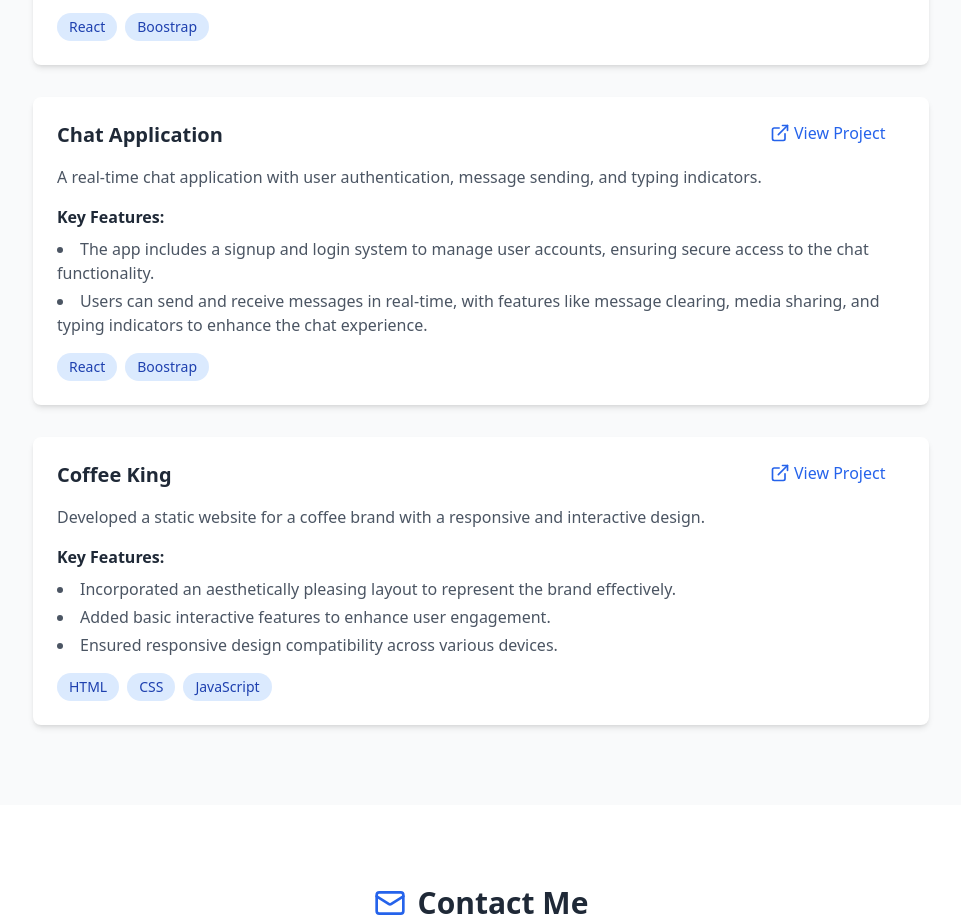
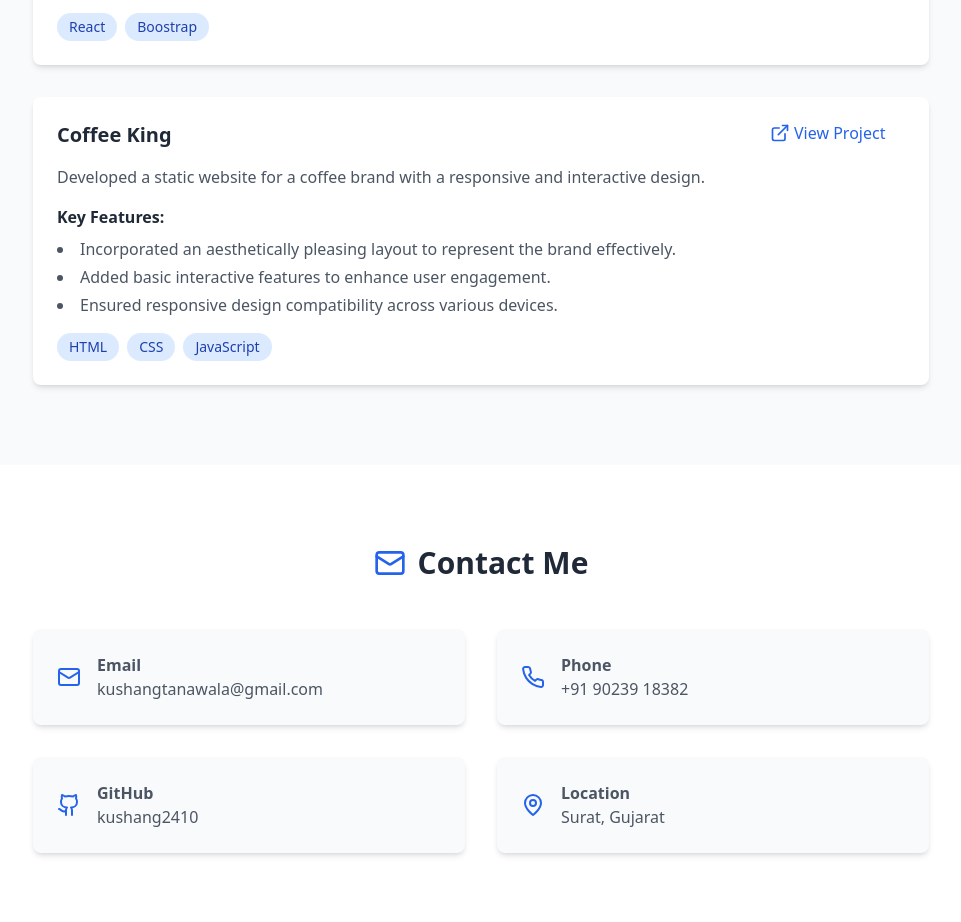
Before and after one commit to kushang2410/Portfolio, a React (Vite) app: page / in a window 1280 px wide. Shown: the part 3740-4662 px from the top of the page, without its empty margins (159-1120 px from the left). Built offline with nearby package versions, Linux system fonts and the light colour scheme.

Commit message:
Portfolio

```diff
--- a/src/components/Projects.jsx
+++ b/src/components/Projects.jsx
@@ -46,16 +46,6 @@ const Projects = () => {
       features: [
         "Utilizes the face-api.js library to detect facial expressions, specifically focusing on smiles and angry expressions.",
         "Features engaging and flirty messages to make the user experience more enjoyable."
-      ]
-    },
-    {
-      title: "Chat Application",
-      description: "A real-time chat application with user authentication, message sending, and typing indicators.",
-      technologies: ["React", "Boostrap"],
-      link: "https://chat-application-rho-eight.vercel.app/",
-      features: [
-        "The app includes a signup and login system to manage user accounts, ensuring secure access to the chat functionality.",
-        "Users can send and receive messages in real-time, with features like message clearing, media sharing, and typing indicators to enhance the chat experience."
       ]
     },
     {
```
